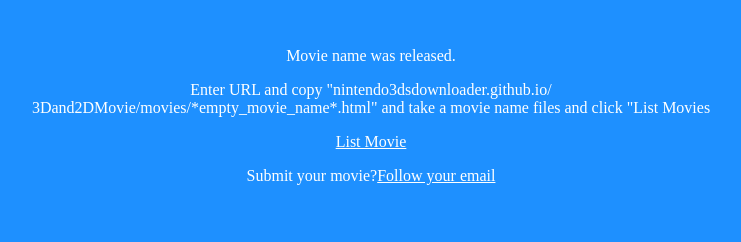
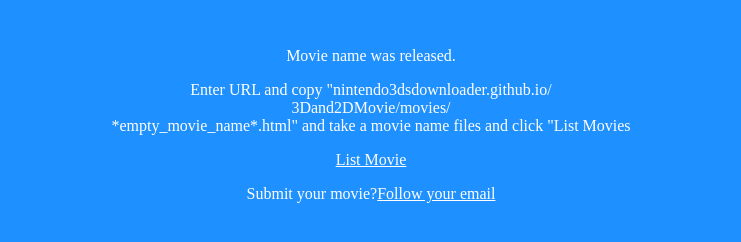
Before and after one commit to Nintendo3DSDownloader/3Dand2DMovie, a plain HTML site: page index.html in a window 1280 px wide. Shown: the part 110-352 px from the top of the page, without its empty margins (269-1010 px from the left). Drawn offline with Linux system fonts and the light colour scheme; a script that the page names is missing.

Commit message:
Update index.html

```diff
--- a/index.html
+++ b/index.html
@@ -10,7 +10,8 @@
       <p>Downloader from 3DS on movie 3D and 2D</p><br>
       <p>Movie name was released.</p>
       <p>Enter URL and copy "nintendo3dsdownloader.github.io/<br>
-        3Dand2DMovie/movies/*empty_movie_name*.html" and take a movie name files and click "List Movies</p>
+        3Dand2DMovie/movies/<br>
+        *empty_movie_name*.html" and take a movie name files and click "List Movies</p>
       <a href="https://github.com/Nintendo3DSDownloader/3Dand2DMovie/tree/main/movies" >List Movie</a><br>
       <p>Submit your movie?<a href="mailto:nintendo3dsdownloader@gmail.com" >Follow your email</a></p>
     </center>
```
